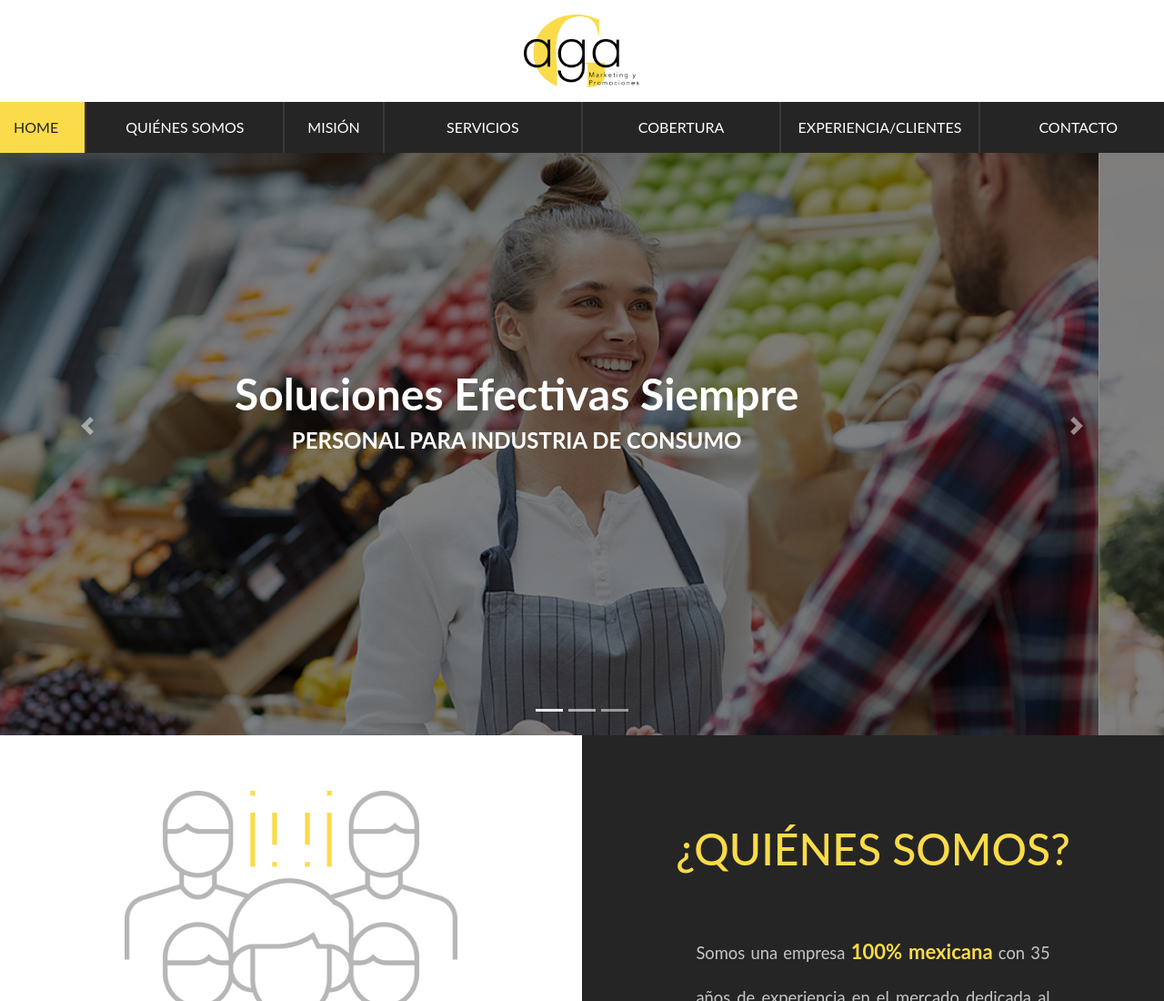
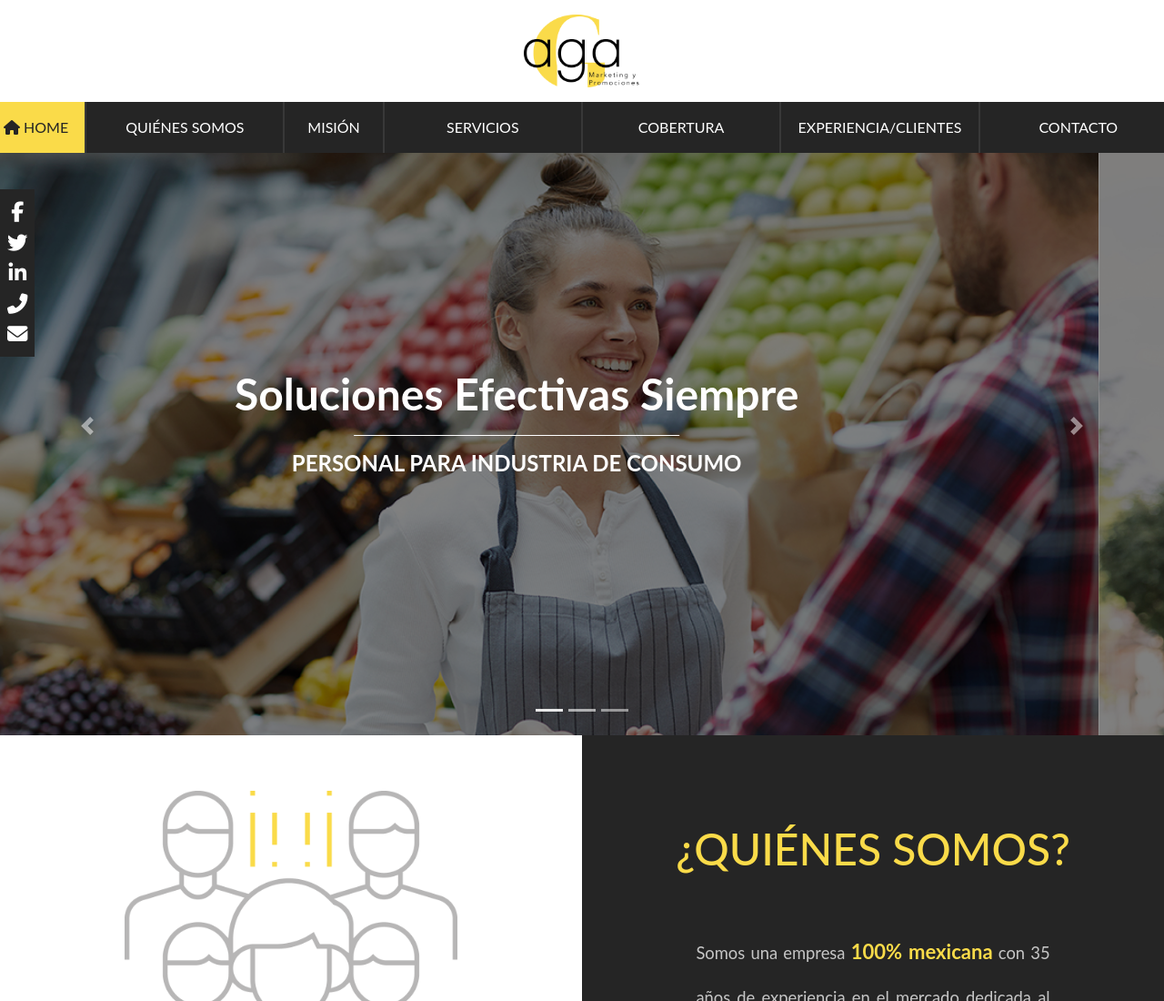
Before and after one commit to EmilianoCervantes/aga-mkt, a plain HTML site: page index.html in a window 1280 px wide. Shown: the top 1100 px of the page at 91% size. Drawn offline with nearby package versions, Linux system fonts and the light colour scheme.

Commit message:
Social media

```diff
--- a/css/main.css
+++ b/css/main.css
@@ -82,6 +82,16 @@ p {
   color: #c6c6c6;
 }
 
+#social-media {
+  position: fixed;
+  z-index: 99;
+  background-color: #252525;
+  color: white;
+  padding: 0.5rem;
+  font-size: 1.4rem;
+  margin-top: 5rem;
+}
+
 /* ***** */
 .container {
   max-width: 100%!important;
@@ -114,6 +124,10 @@ h1.text-center {
   margin: auto;
   margin-top: 2.5rem;
   margin-bottom: 3rem;
+}
+.separador-carousel {
+  margin-top: 1rem;
+  margin-bottom: 1rem;
 }
 .container .img-col {
   overflow: hidden;
@@ -244,7 +258,7 @@ h1.text-center {
     margin-top: 10%;
   }
   #homeCarousel .carousel-item .carousel-caption {
-    top: 40%!important;
+    bottom: 5rem;
   }
 }
 
--- a/index.html
+++ b/index.html
@@ -17,7 +17,7 @@
       </div>
       <div id="full-menu" class="row">
         <div class="col-12 col-xs-12 col-md-1 text-center selected menu-selection">
-          <a onclick="toTop(); cambioMenu(this)" href="#">HOME</a>
+          <a onclick="toTop(); cambioMenu(this)" href="#"> <i class="fas fa-home"></i> HOME</a>
         </div>
         <div class="col-12 col-xs-12 col-md-2 text-center menu-selection">
           <a onclick="cambioMenu(this)" href="#quienes_somos">QUIÉNES SOMOS</a>
@@ -40,6 +40,15 @@
       </div>
     </header>
 
+    <div id="social-media">
+      <ul class="list-group text-center">
+        <li><i class="fab fa-facebook-f"></i></li>
+        <li><i class="fab fa-twitter"></i></li>
+        <li><i class="fab fa-linkedin-in"></i></li>
+        <li><i class="fas fa-phone-alt"></i></li>
+        <li><i class="fas fa-envelope"></i></li>
+      </ul>
+    </div>
 
     <div id="homeCarousel" class="carousel slide" data-ride="carousel">
       <ol class="carousel-indicators">
@@ -52,6 +61,7 @@
           <img src="./img/_slider1.jpg" class="d-block w-100" alt="carousel 1">
           <div class="carousel-caption d-none d-md-block">
             <h1>Soluciones Efectivas Siempre</h1>
+            <div class="separador separador-carousel"></div>
             <h4>PERSONAL PARA INDUSTRIA DE CONSUMO</h4>
           </div>
         </div>
@@ -59,6 +69,7 @@
           <img src="./img/_slider2.jpg" class="d-block w-100" alt="carousel 2">
           <div class="carousel-caption d-none d-md-block">
             <h1>Soluciones Efectivas Siempre</h1>
+            <div class="separador separador-carousel"></div>
             <h4>FUERZA DE VENTAS</h4>
           </div>
         </div>
@@ -66,6 +77,7 @@
           <img src="./img/_slider3.jpg" class="d-block w-100" alt="carousel 3">
           <div class="carousel-caption d-none d-md-block">
             <h1>Soluciones Efectivas Siempre</h1>
+            <div class="separador separador-carousel"></div>
             <h4>PERSONAL PARA INDUSTRIA DE CONSUMO</h4>
           </div>
         </div>
@@ -73,6 +85,7 @@
           <img src="./img/_slider4.jpg" class="d-block w-100" alt="carousel 4">
           <div class="carousel-caption d-none d-md-block">
             <h1>Soluciones Efectivas Siempre</h1>
+            <div class="separador separador-carousel"></div>
             <h4>FUERZA DE VENTAS</h4>
           </div>
         </div>
```
